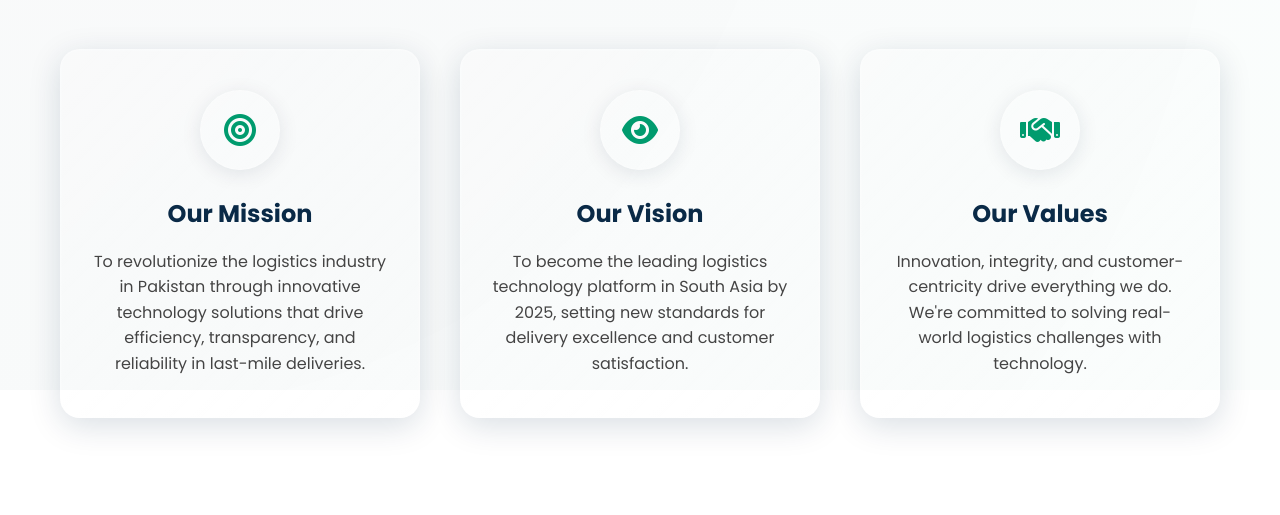
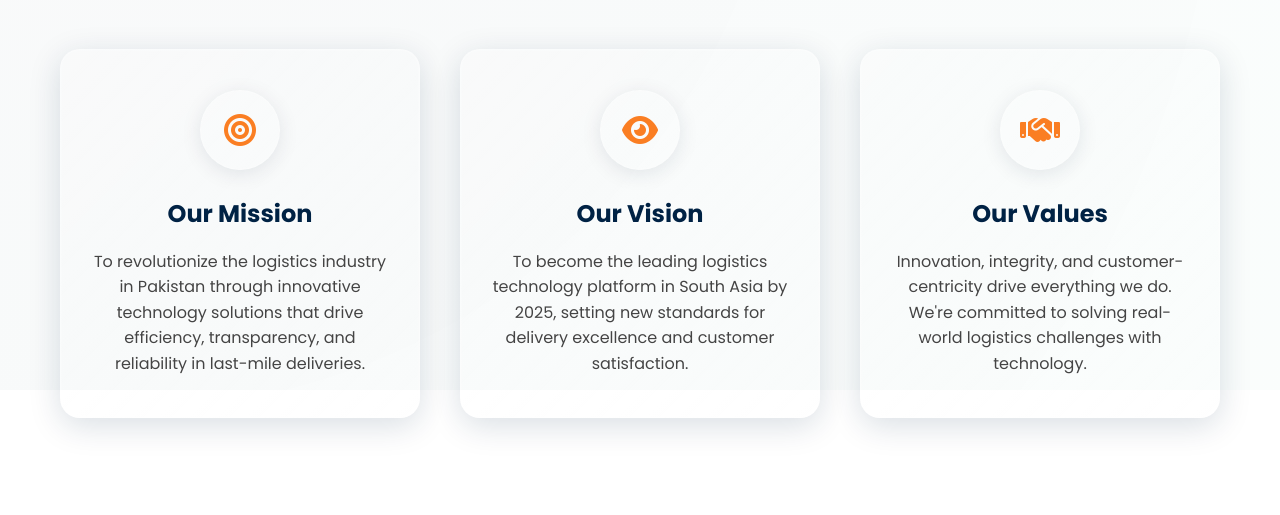
Before and after one commit to Maham-Waseem-123/FusionGO, a Flask app: page /about in a window 1280 px wide. Shown: the part 410-925 px from the top of the page. Run offline with Flask 3, Linux system fonts and the light colour scheme.

Commit message:
Update base.html

```diff
--- a/templates/base.html
+++ b/templates/base.html
@@ -8,8 +8,8 @@
     <link href="https://fonts.googleapis.com/css2?family=Poppins:wght@300;400;500;600;700&display=swap" rel="stylesheet">
     <style>
         :root {
-            --fusion: #0a2a47;
-            --go: #009b6e;
+            --fusion: #002244;
+            --go: #fa7e23;
             --accent: #00c9ff;
             --light: #f4f6f8;
             --transition: all 0.4s cubic-bezier(0.175, 0.885, 0.32, 1.275);
```
